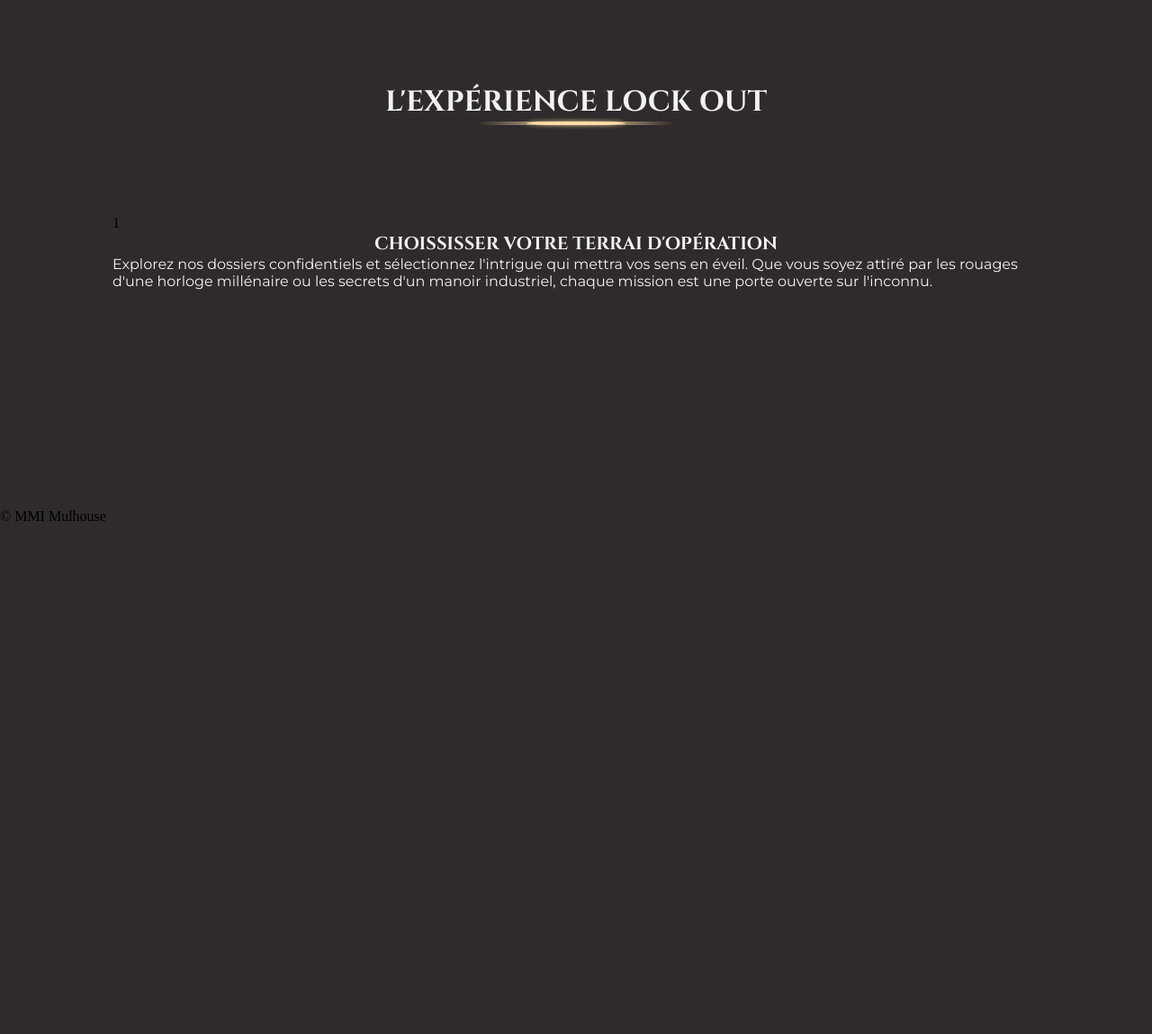
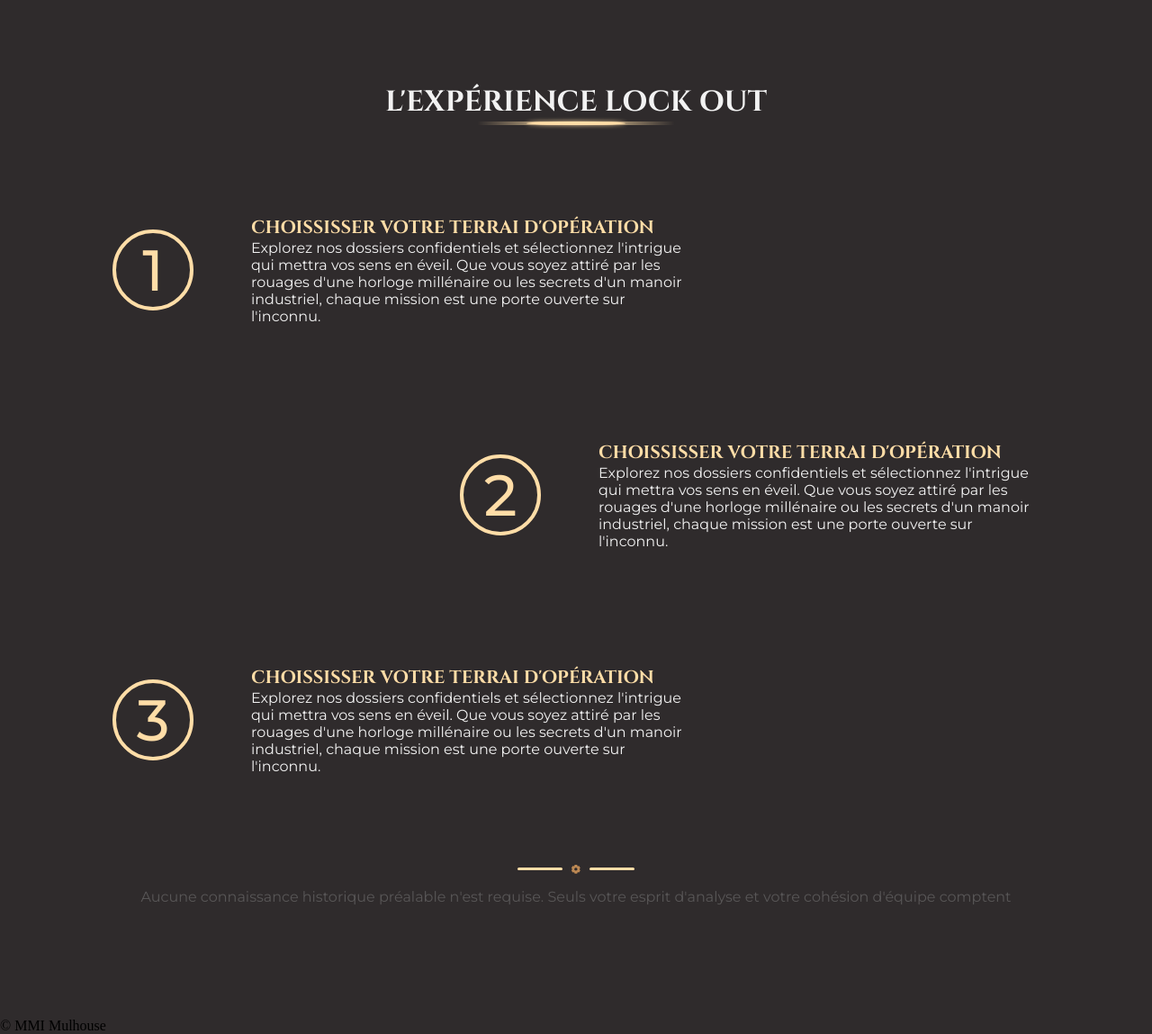
Before and after one commit to aymonier-elias/SAE-4D01, a PHP site: page / in a window 1280 px wide. Shown: the part 2037-3186 px from the top of the page at 90% size. Before the commit the page ends 2616 px from the top, so only its background shows below. Run offline with PHP 8.4, Linux system fonts and the light colour scheme.

Commit message:
Section Expréiecenr fini

```diff
--- a/style/accueil.css
+++ b/style/accueil.css
@@ -29,7 +29,12 @@
       left: -50%;
       right: -50%;
       height: 100%;
-            background-image: linear-gradient(90deg, transparent, var(--secondary), transparent);
+      background-image: linear-gradient(
+        90deg,
+        transparent,
+        var(--secondary),
+        transparent
+      );
     }
   }
 }
@@ -110,3 +115,71 @@
     text-align: center;
   }
 }
+.grid {
+  display: grid;
+  gap: 8rem;
+  grid-template-columns: 1fr 1fr 1fr;
+  grid-template-rows: 1fr 1fr 1fr;
+}
+
+[class|="card_grid"] {
+  display: flex;
+  align-items: center;
+  gap: 4rem;
+  div {
+    display: flex;
+    flex-direction: column;
+    justify-content: space-between;
+    align-items: start;
+    h3 {
+      color: var(--secondary);
+    }
+  }
+  span {
+    display: flex;
+    justify-content: center;
+    align-items: center;
+    font-size: 4rem;
+    font-weight: 500;
+    border-radius: 1000px;
+    border: solid 4px var(--secondary);
+    color: var(--secondary);
+
+    height: 90px;
+    min-width: 90px;
+  }
+}
+.card_grid-a {
+  grid-column-start: 1;
+  grid-column-end: 3;
+}
+.card_grid-b {
+  grid-column-start: 2;
+  grid-column-end: 4;
+}
+.card_grid-c {
+  grid-column-start: 1;
+  grid-column-end: 3;
+}
+
+.experience footer {
+  display: flex;
+  flex-direction: column;
+  align-items: center;
+  gap: 1rem;
+  .sep {
+    display: flex;
+    align-items: center;
+    gap: 10px;
+    span {
+      background-color: var(--secondary);
+      width: 50px;
+      height: 3px;
+      border-radius: 3px;
+    }
+  }
+  p {
+    text-align: center;
+    color: var(--grey-half);
+  }
+}
--- a/style/style.css
+++ b/style/style.css
@@ -16,6 +16,7 @@
   --black: #1f1f1f;
   --black-half: oklch(0.2393 0 129.63 / 50%);
   --grey: oklch(0.6066 0 0);
+  --grey-half: oklch(0.6066 0 0 / 50%);
   --white: oklch(0.9612 0 0);
   /* State */
   --info: #00bcff;
@@ -71,7 +72,8 @@ p,
 a,
 li,
 ul,
-button {
+button,
+span {
   font-family: var(--text);
   color: var(--white);
 }
--- a/vue/vueAccueil.php
+++ b/vue/vueAccueil.php
@@ -128,9 +128,29 @@ $hero = "<div class='hero'>
     <span class="separator"></span>
   </div>
 
-  <main>
-    <div>
+  <main class="grid">
+    <div class="card_grid-a">
       <span>1</span>
+      <div>
+        <h3>Choississer votre terrai d'opération</h3>
+        <p>Explorez nos dossiers confidentiels et sélectionnez l'intrigue qui mettra vos sens en éveil. Que vous soyez
+          attiré par les rouages d'une horloge millénaire ou les secrets d'un manoir industriel, chaque mission est une
+          porte ouverte sur l'inconnu.</p>
+      </div>
+    </div>
+
+    <div class="card_grid-b">
+      <span>2</span>
+      <div>
+        <h3>Choississer votre terrai d'opération</h3>
+        <p>Explorez nos dossiers confidentiels et sélectionnez l'intrigue qui mettra vos sens en éveil. Que vous soyez
+          attiré par les rouages d'une horloge millénaire ou les secrets d'un manoir industriel, chaque mission est une
+          porte ouverte sur l'inconnu.</p>
+      </div>
+    </div>
+
+    <div class="card_grid-c">
+      <span>3</span>
       <div>
         <h3>Choississer votre terrai d'opération</h3>
         <p>Explorez nos dossiers confidentiels et sélectionnez l'intrigue qui mettra vos sens en éveil. Que vous soyez
@@ -141,8 +161,11 @@ $hero = "<div class='hero'>
   </main>
 
   <footer>
-    <span></span>
-    <img src="" alt="">
-    <span></span>
+    <div class="sep">
+      <span></span>
+      <img src="/img/svg/roueDente.svg" alt="1" height="10px" width="10px">
+      <span></span>
+    </div>
+    <p>Aucune connaissance historique préalable n'est requise. Seuls votre esprit d'analyse et votre cohésion d'équipe comptent</p>
   </footer>
 </section>
```
Also changed, not shown: img/svg/roueDente.svg (added). Lines whose indentation alone changed are shown as unchanged.
